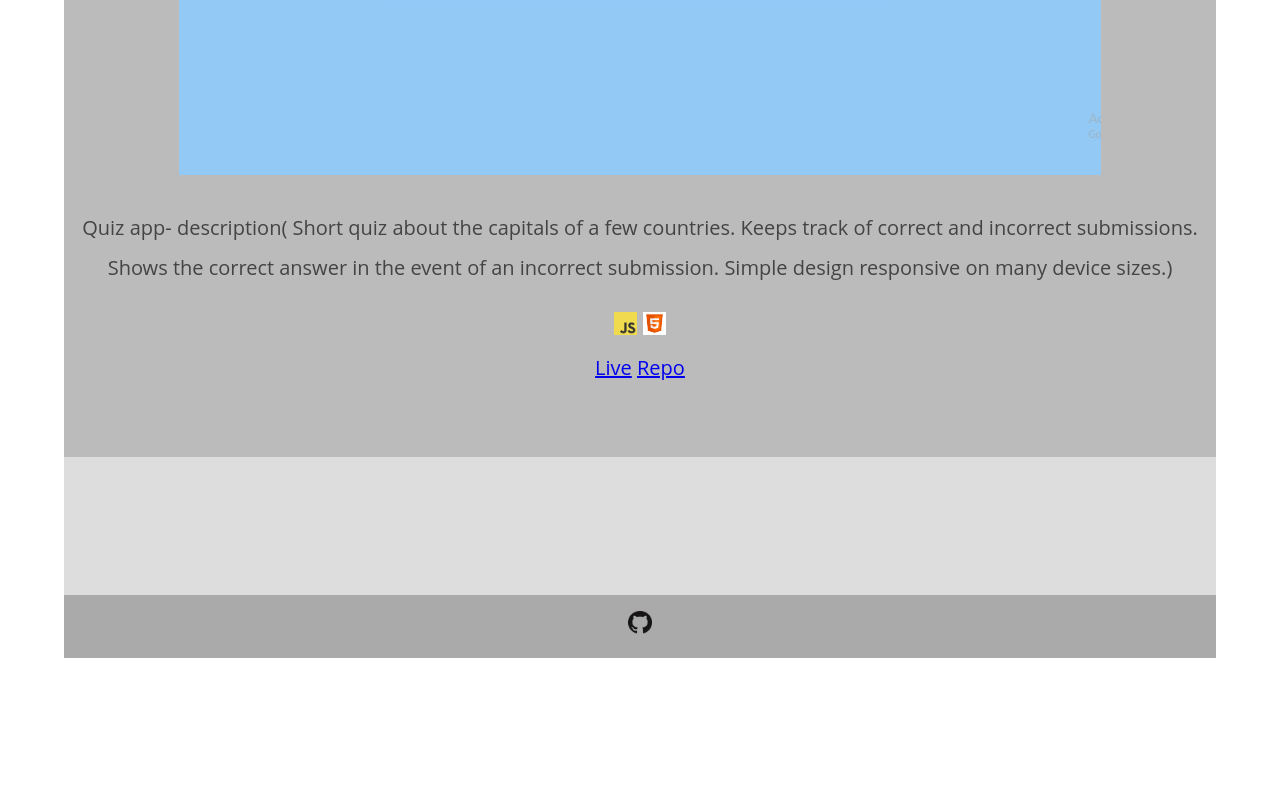
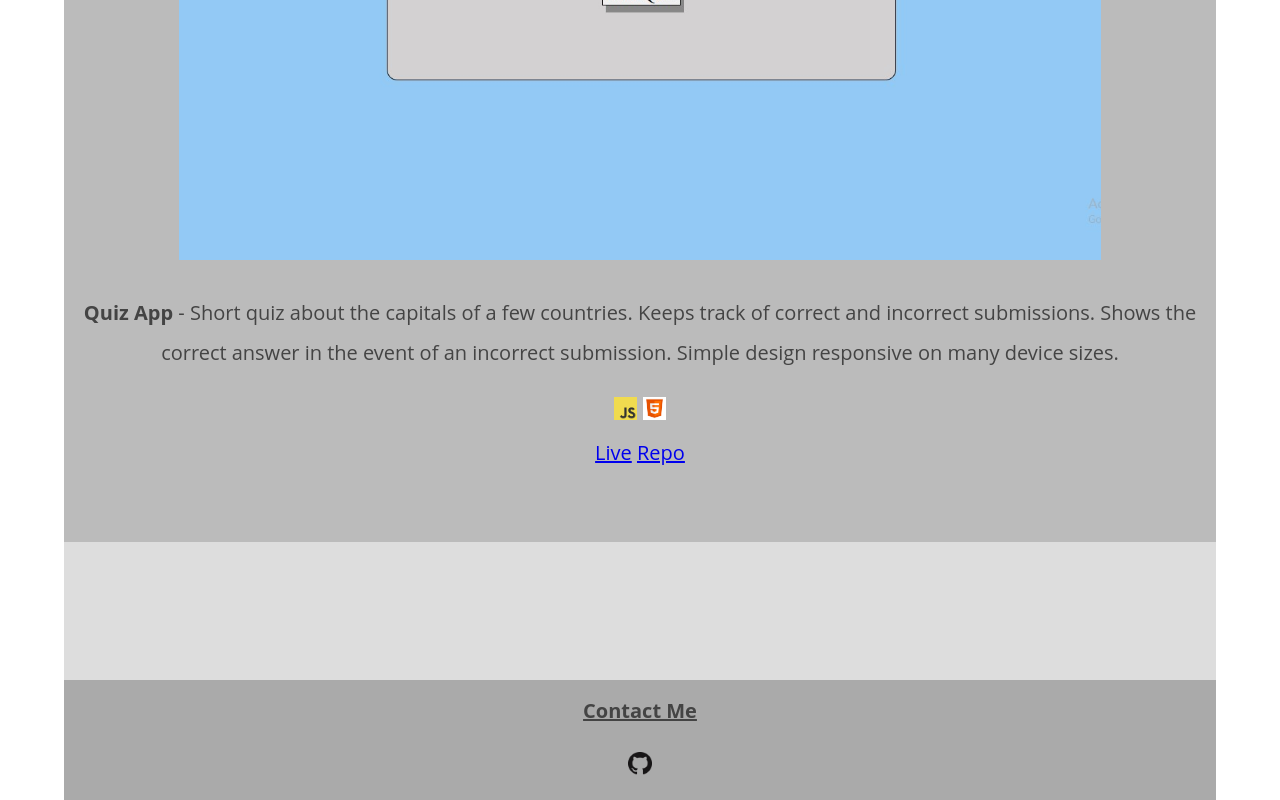
Before and after one commit to jdoliverr/jono-portfolio, a plain HTML site: page index.html in a window 1280 px wide. Shown: the part 1436-2236 px from the top of the page. Before the commit the page ends 2094 px from the top, so only its background shows below. Drawn offline with nearby package versions, Linux system fonts and the light colour scheme.

Commit message:
style edits

```diff
--- a/index.html
+++ b/index.html
@@ -1,7 +1,7 @@
 <!DOCTYPE html>
 <html lang="en">
 <head>
-    <title>HTML wireframe</title>
+    <title>Jon Oliver Portfolio</title>
     <meta name="viewport" content="width=device-width, initial-scale=1">
     <link rel="stylesheet" type="text/css" href="//cdnjs.cloudflare.com/ajax/libs/normalize/6.0.0/normalize.css">
     <link rel="stylesheet" type="text/css" href="main.css">
@@ -25,6 +25,10 @@
 
         <section id="bio">
             Bio
+
+        </section>
+
+        <section>
             <!-- <img src="logos/css-logo.png" alt="CSS logo image" class="css-logo"> -->
             <!-- <img src="logos/html-logo.png" alt="HTML logo image" class="html-logo">
             <img src="logos/javascript-logo.png" alt="javaScript logo image" class="javascript-logo"> -->
@@ -33,14 +37,12 @@
             <img src="logos/LI-In-Bug.png" alt="linkedin logo image" class="linkedin-logo"> -->
         </section>
 
-        <section class="space">
+        <section id="projects">
+            <h2>Projects</h2>
 
-        </section>
-
-        <section id="projects">
             <img src="quiz_app/quiz-app-start2.jpg" alt="Start page for quiz app" class="quiz-screenshot">
 
-            <p>Quiz app- description( Short quiz about the capitals of a few countries. Keeps track of correct and incorrect submissions. Shows the correct answer in the event of an incorrect submission. Simple design responsive on many device sizes.)</p>
+            <p><b>Quiz App</b> - Short quiz about the capitals of a few countries. Keeps track of correct and incorrect submissions. Shows the correct answer in the event of an incorrect submission. Simple design responsive on many device sizes.</p>
 
             <div class="logo-container">
                 <img src="logos/javascript-logo.png" alt="javaScript logo image" class="javascript-logo">
@@ -51,11 +53,12 @@
             <a href="https://github.com/thinkful-ei-orka/quiz-app-jon-magdalena" target="_blank" class="quiz-link">Repo</a>
         </section>
 
-        <section class="space">
+        <section>
 
         </section>
     </main>
     <footer role="content-info" id="contact">
+        <h2 class="contact-header">Contact Me</h2>
         <a href="https://github.com/jdoliverr" target="_blank"><img src="logos/GitHub-Mark-32px.png" alt="Github logo image" class="github-logo"></a>
     </footer>
 </body>
--- a/main.css
+++ b/main.css
@@ -32,7 +32,7 @@ header {
 }
 
 section {
-    min-height: 100px;
+    min-height: 90px;
     padding: 6% 0;
     background-color: #bbb;
 }
@@ -45,6 +45,11 @@ img {
     max-width: 100%;
 }
 
+h2 {
+    text-decoration: underline;
+    margin-top: 0;
+}
+
 .css-logo, .html-logo, .javascript-logo, .github-logo, .linkedin-logo .email-logo {
     width: 2%;
     height: 2%;
@@ -52,6 +57,10 @@ img {
 
 .quiz-screenshot {
     width: 90%;
+}
+
+.contact-header {
+    font-size: 14px;
 }
 
 @media screen and (min-width: 900px) {
@@ -62,6 +71,10 @@ img {
 
     .quiz-screenshot {
         width: 80%;
+    }
+
+    .contact-header {
+        font-size: 20px;
     }
 }
 
```
